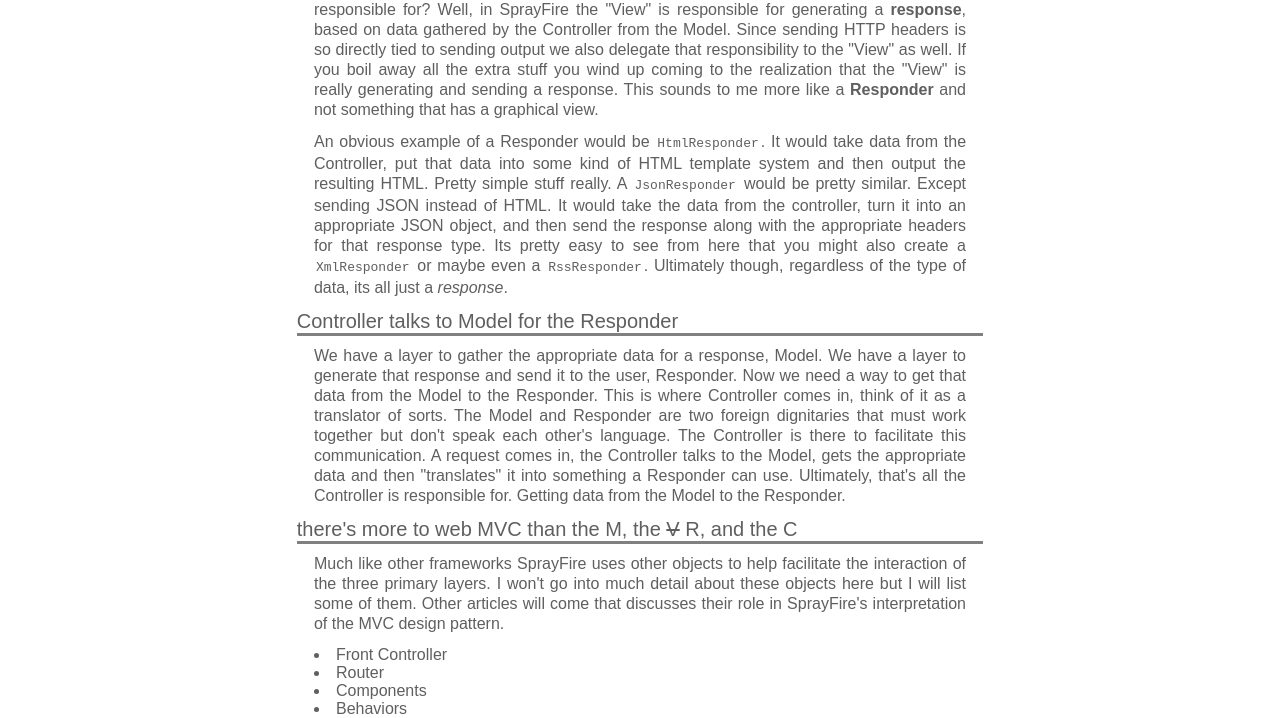
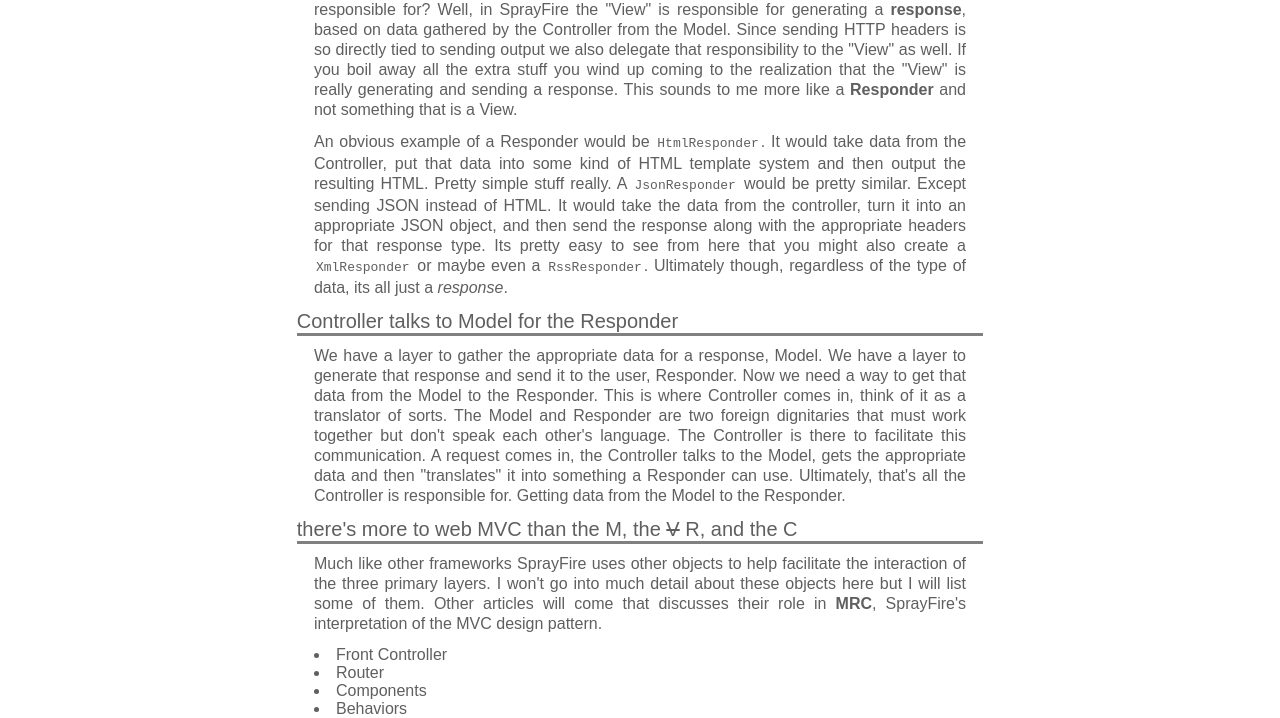
Before and after one commit to cspray/archived-blog, a Jekyll site: the page built from _posts/2012-01-03-sprayfire-and-mvc-design-pattern.html, in a window 1280 px wide. Shown: the part 1233-1951 px from the top of the page. Built offline with Jekyll 4.4.1, drawn with Linux system fonts in a browser that asks for light colours; comment, search, counter and statistics services are not loaded.

Commit message:
UPD sprayfire-mvc-design-pattern fixing some wording

```diff
--- a/_posts/2012-01-03-sprayfire-and-mvc-design-pattern.html
+++ b/_posts/2012-01-03-sprayfire-and-mvc-design-pattern.html
@@ -68,7 +68,7 @@ Well, in SprayFire the "View" is responsible for generating a <strong>response</
 the Controller from the Model.  Since sending HTTP headers is so directly tied to sending output we also delegate that
 responsibility to the "View" as well.  If you boil away all the extra stuff you wind up coming to the realization that the
 "View" is really generating and sending a response.  This sounds to me more like a <strong>Responder</strong> and not something
-that has a graphical view.</p>
+that is a View.</p>
 
 <p>An obvious example of a Responder would be <code>HtmlResponder</code>.  It would take data from the Controller, put that
 data into some kind of HTML template system and then output the resulting HTML.  Pretty simple stuff really.  A <code>JsonResponder</code>
@@ -89,8 +89,8 @@ Getting data from the Model to the Responder.</p>
 <h3>there's more to web MVC than the M, the <del>V</del> R, and the C</h3>
 
 <p>Much like other frameworks SprayFire uses other objects to help facilitate the interaction of the three primary layers.  I won't go into
-much detail about these objects here but I will list some of them.  Other articles will come that discusses their role in SprayFire's
-interpretation of the MVC design pattern.</p>
+much detail about these objects here but I will list some of them.  Other articles will come that discusses their role in <strong>MRC</strong>,
+SprayFire's interpretation of the MVC design pattern.</p>
 
 <ul style="list-style-position:inside;">
     <li>Front Controller</li>
```
